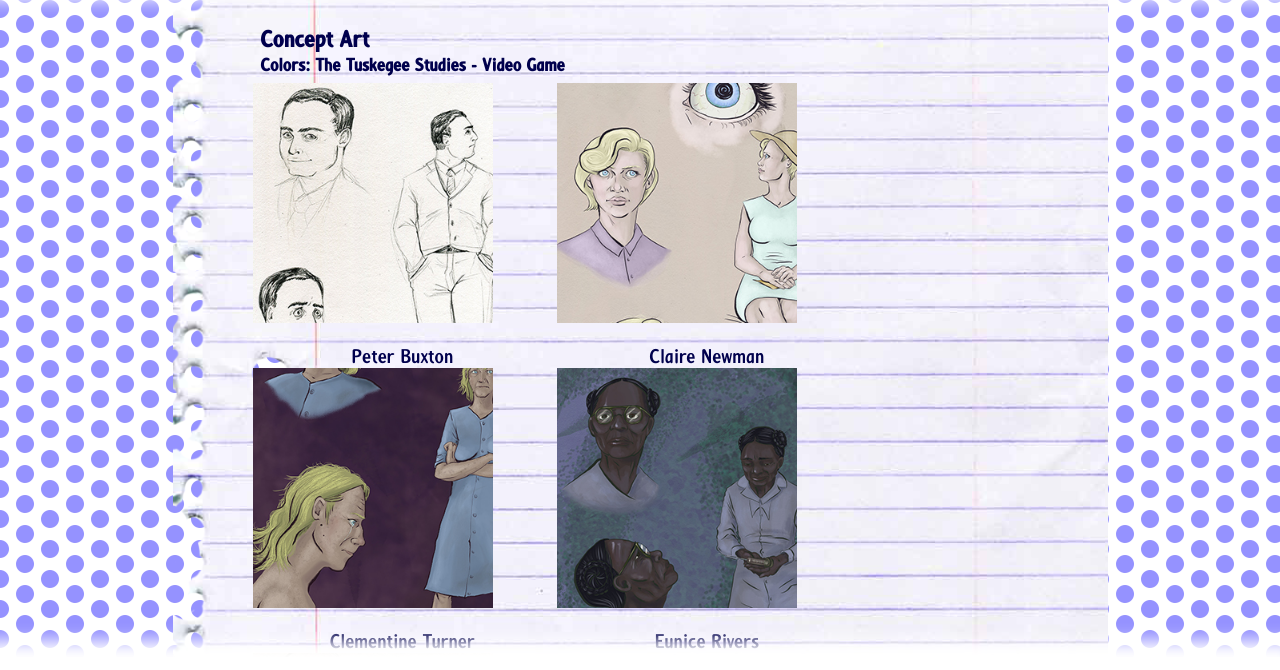
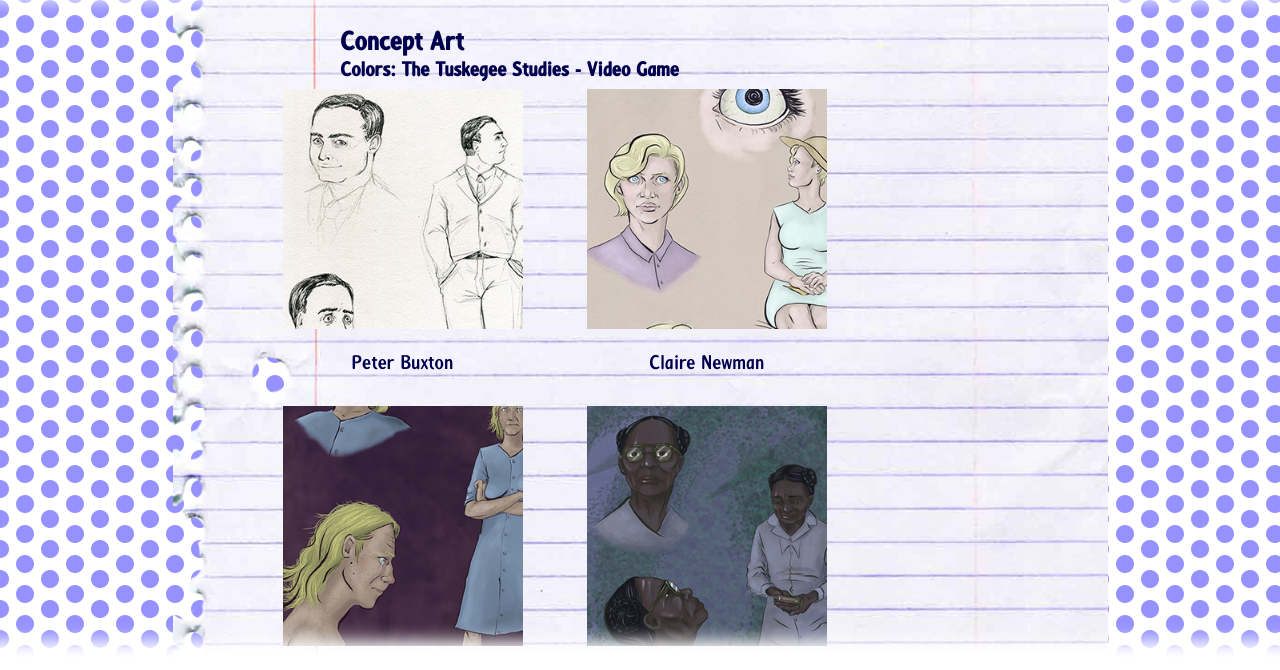
Before and after one commit to MissElle/website, a plain HTML site: page illustration.html in a window 1280 px wide. Shown: the part 96-766 px from the top of the page. Drawn offline with Linux system fonts and the light colour scheme; a web font is replaced by a local one.

Commit message:
finally centered the images in the figure tags.. now need to adjuts the wrapping in the flexbox container

```diff
--- a/css/layout.css
+++ b/css/layout.css
@@ -35,6 +35,7 @@ nav>a {
   z-index: 3;
   display: flex;
   flex-flow: row wrap;
+  justify-content: space-around;
 }
 
 .float {
@@ -65,21 +66,19 @@ footer p {
   text-align: center;
 }
 
-/*
 h2 {
  text-align: left;
  text-indent: 5rem;
  clear:both;
-  font-size: 2.3rem;
+ font-size: 1.7rem;
 }
 
 h3 {
  text-align: left;
  text-indent: 5rem;
-  font-size: 1.5rem;
+ font-size: 1.3rem;
  clear:both;
 }
-*/
 
 figure {
  display: inline-flex;
@@ -87,6 +86,8 @@ figure {
  justify-content: center;
  align-content: center;
  align-items: center;
+ padding: 0 0 2rem 0;
+ text-align: center;
 }
 
 figure img {
```
Lines whose indentation alone changed are shown as unchanged.
